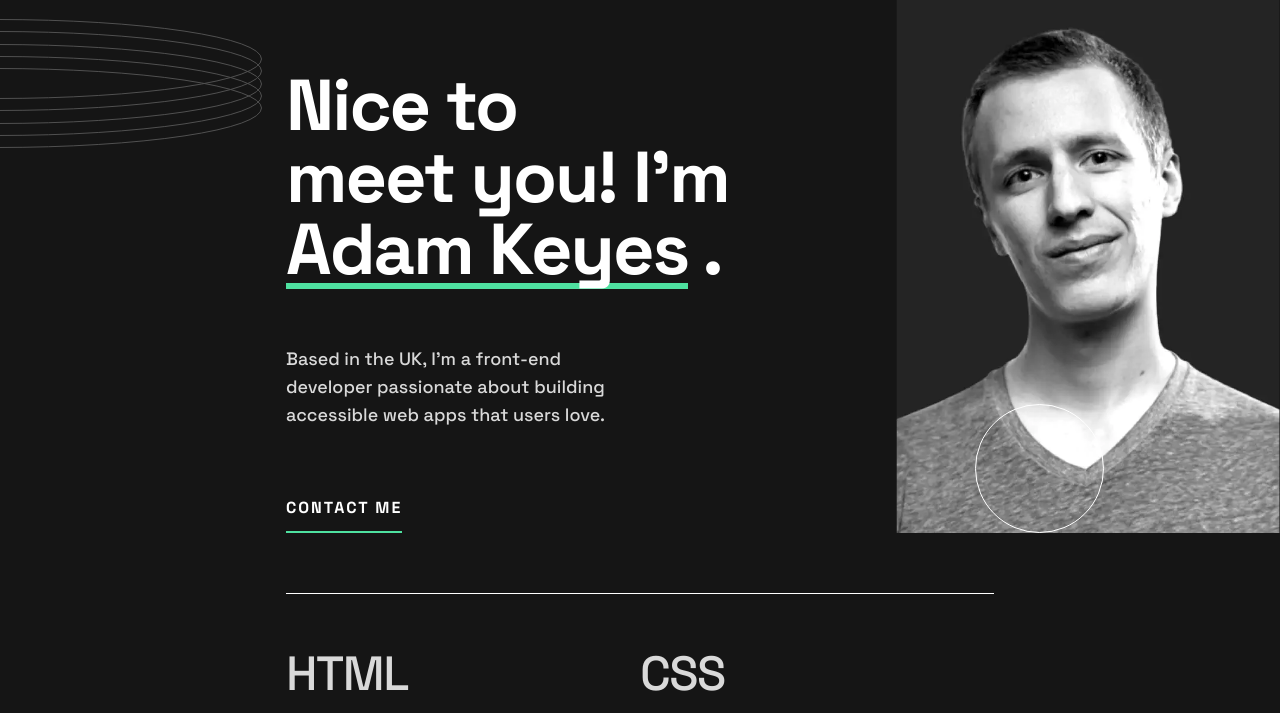
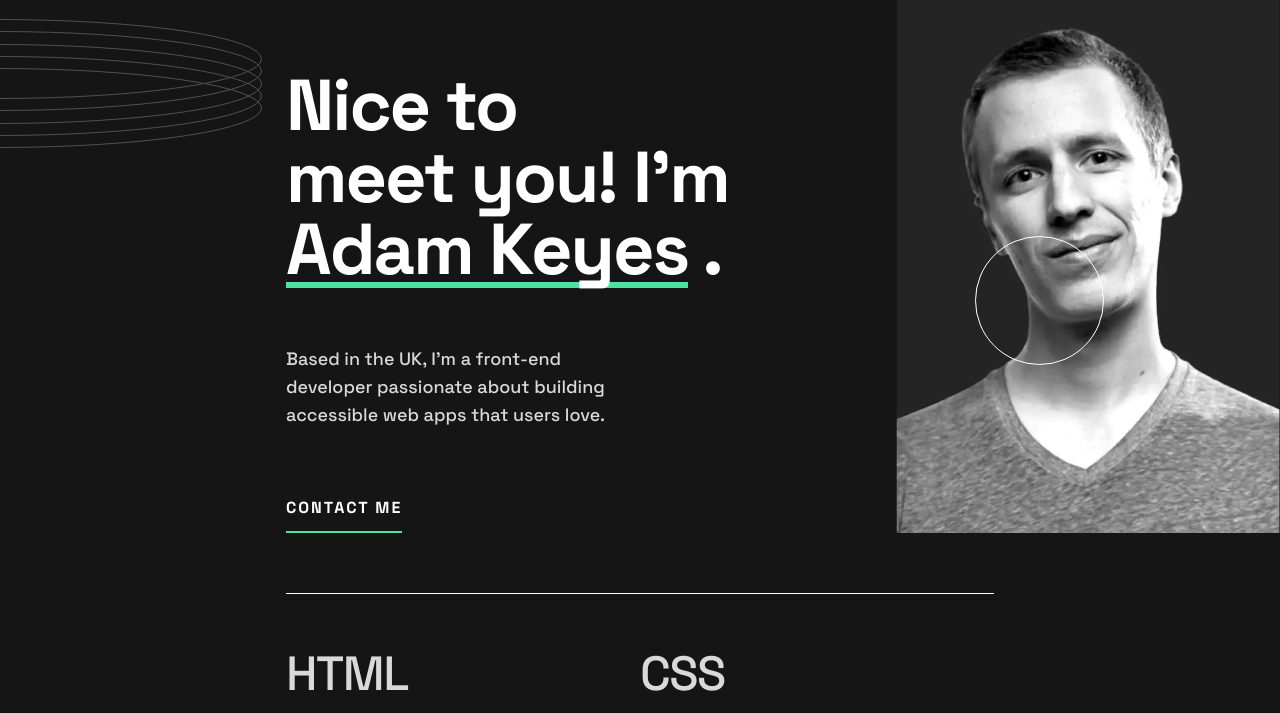
Before and after one commit to aleknovkovski/FEM-Single-page-dev-portfolio, a plain HTML site: page working/index.html in a window 1280 px wide. Shown: the part 67-780 px from the top of the page. Drawn offline with Linux system fonts and the light colour scheme.

Commit message:
Adjust on tablet

```diff
--- a/working/style.css
+++ b/working/style.css
@@ -227,7 +227,8 @@ header nav {
     .hero-section__inner {
         flex-direction: row;
         justify-content: space-between;
-        align-items: flex-end;
+        padding-top: 135px;
+        /*align-items: flex-end;*/
     }
 
     .hero-section__text-content {
```
